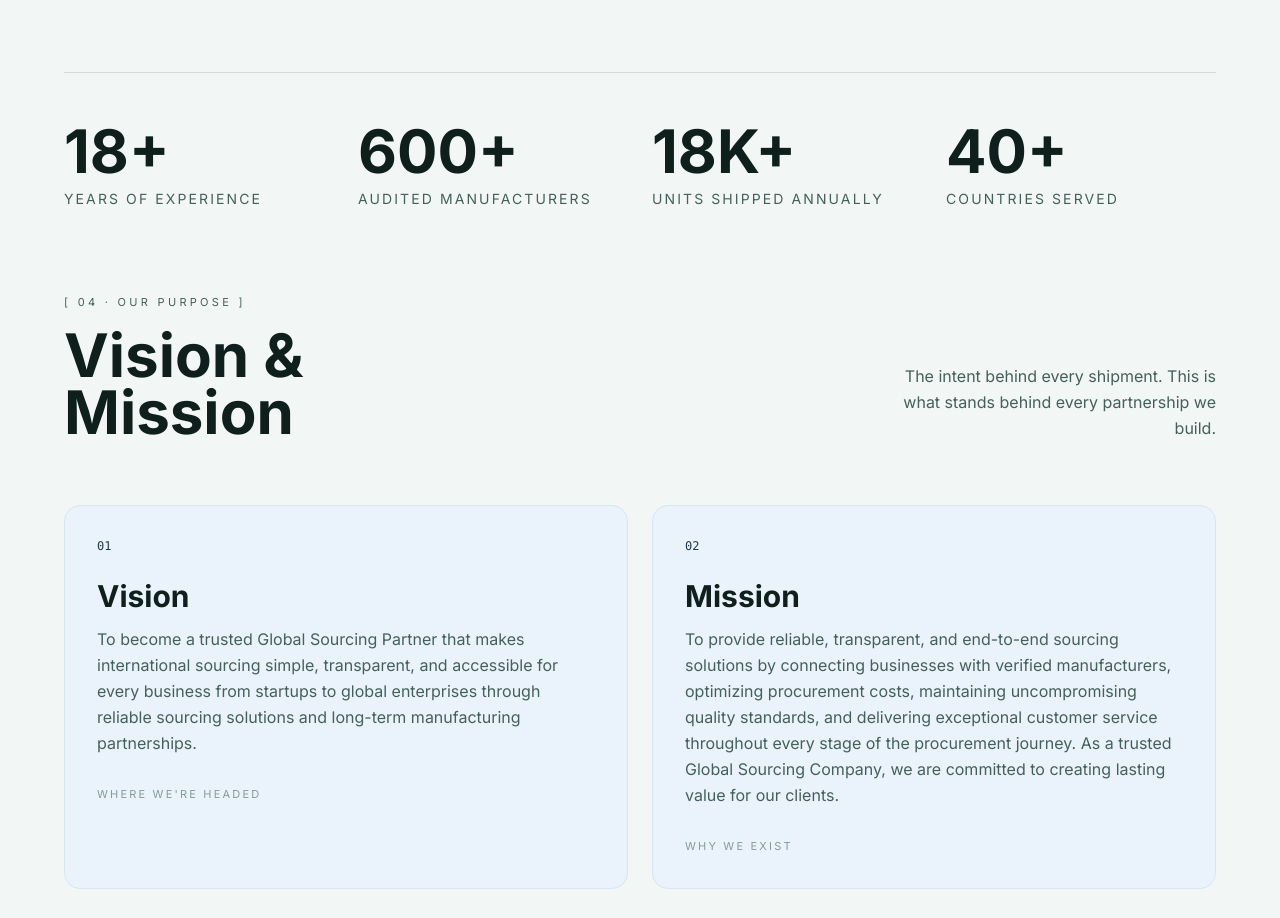
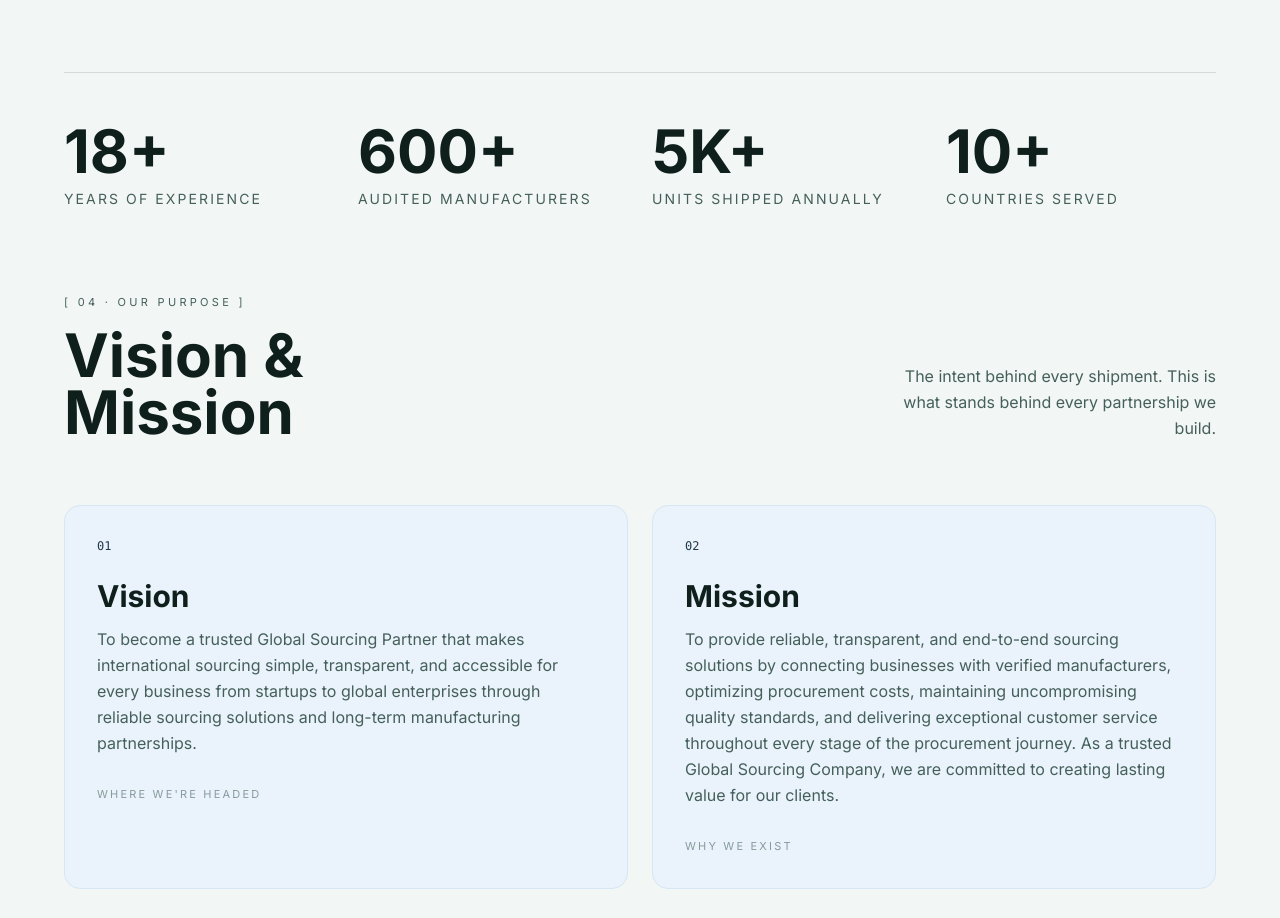
Before and after one commit to NakshatraNamahaCreations/navkar, a Next.js app: page / in a window 1280 px wide. Shown: the part 1340-2258 px from the top of the page. Built offline with nearby package versions, Linux system fonts and the light colour scheme.

Commit message:
Update stats: 5K+ units shipped annually, 10+ countries served

```diff
--- a/src/components/sections/TrustedBy.tsx
+++ b/src/components/sections/TrustedBy.tsx
@@ -9,8 +9,8 @@ gsap.registerPlugin(ScrollTrigger);
 const STATS = [
   { value: "18+", label: "Years of Experience" },
   { value: "600+", label: "Audited Manufacturers" },
-  { value: "18K+", label: "Units Shipped Annually" },
-  { value: "40+", label: "Countries Served" },
+  { value: "5K+", label: "Units Shipped Annually" },
+  { value: "10+", label: "Countries Served" },
 ];
 
 const PILLARS = [
```
